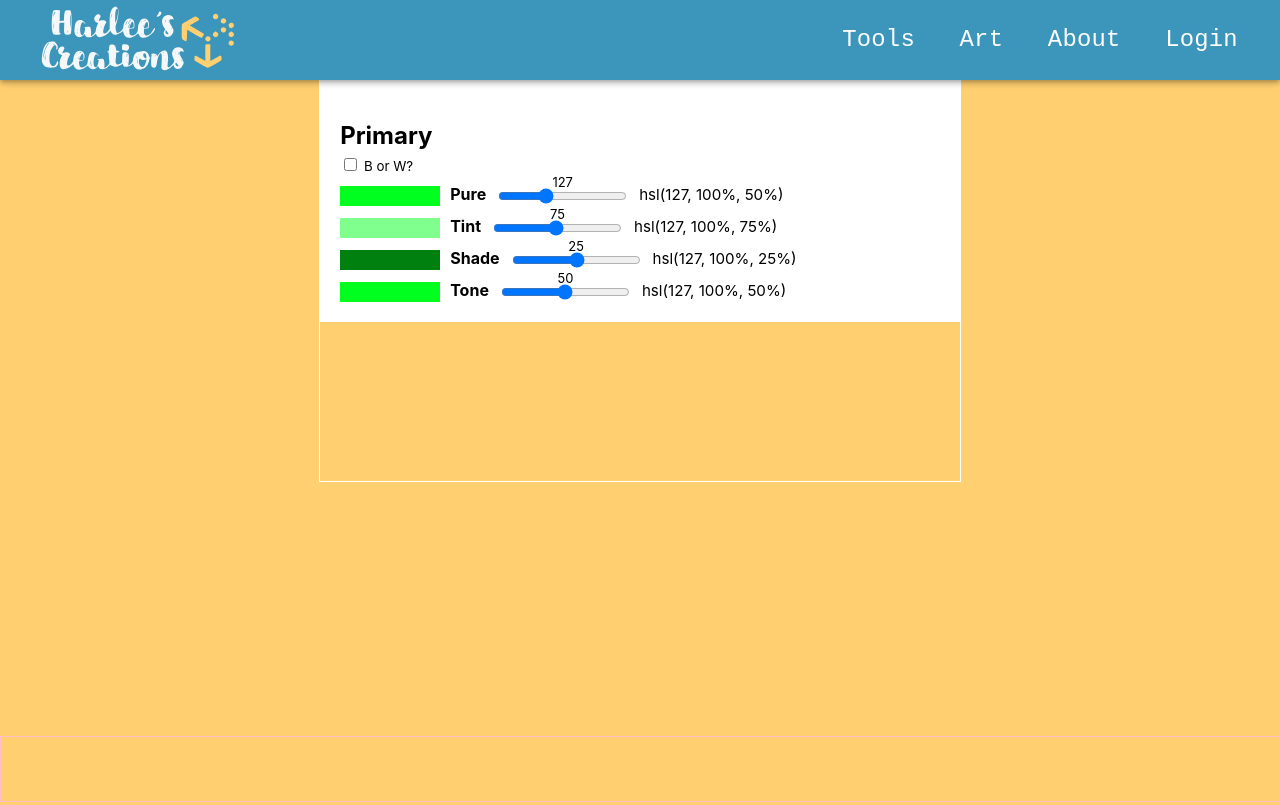
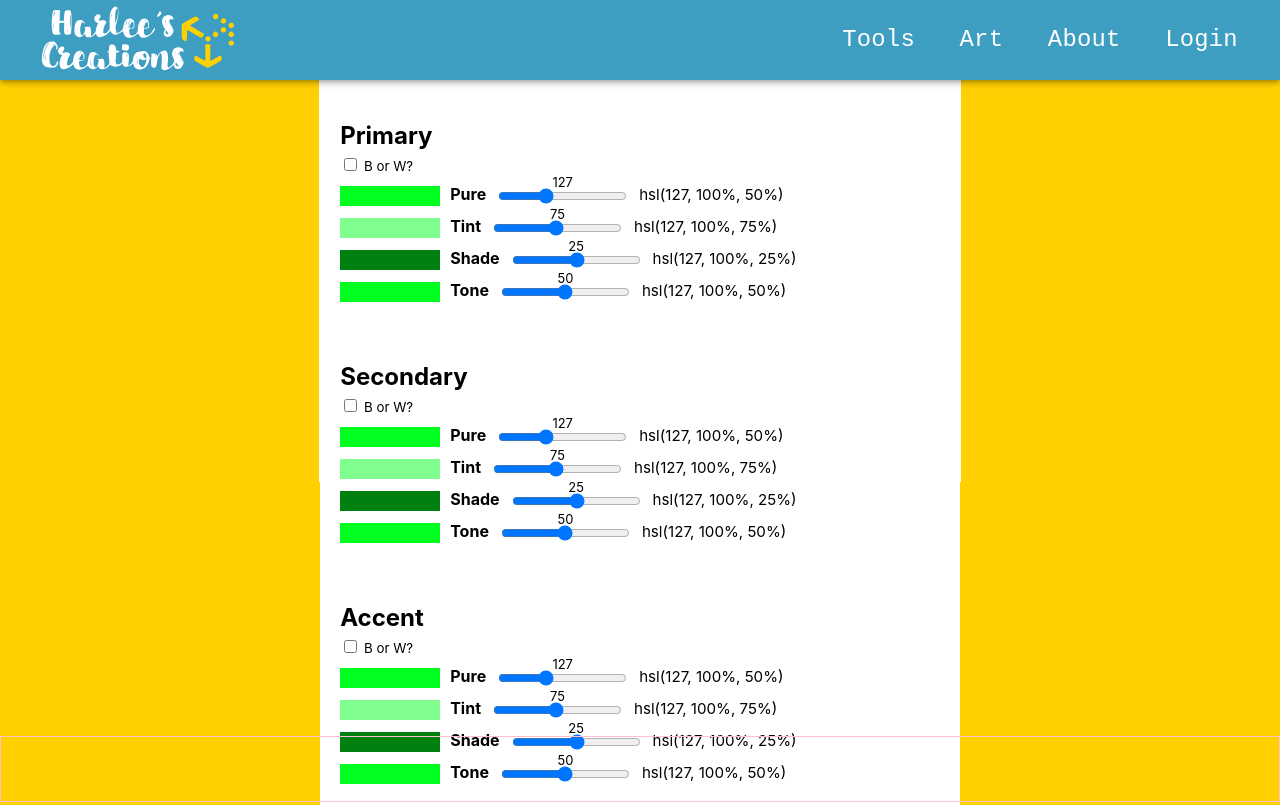
Before and after one commit to JohnsonHarleyR/harlee-creations-foundation, a React (Create React App) app: page /admin/create-zone in a window 1280 px wide. Built offline with nearby package versions, Linux system fonts and the light colour scheme.

Commit message:
Changed how default theme is set up for the sake of the new theme settings.

```diff
--- a/src/common/components/layout/theme/exports/default.js
+++ b/src/common/components/layout/theme/exports/default.js
@@ -4,13 +4,26 @@ import { ThemeName } from "../../../../constants/theme";
 
 const DefaultTheme = {
   logoProps: {
-    cornerLogoTextColor: '--primary-100',
-    cornerLogoIconColor: '--secondary-300',
-    mainLogoTextColor: '--secondary-100',
-    mainLogoIconColor: '--primary-300',
+    cornerLogoTextColor: '--accent-tint',
+    cornerLogoIconColor: '--primary-pure',
+    mainLogoTextColor: '--accent-tint',
+    mainLogoIconColor: '--primary-pure',
   },
   cssProps: {
-    '--primary-100': '#F4F8F9',
+    '--primary-pure': 'hsl(49, 100%, 50%)',
+    '--primary-tint': 'hsl(49, 100%, 50%)',
+    '--primary-shade': 'hsl(49, 100%, 25%)',
+    '--primary-tone': 'hsl(49, 100%, 50%)',
+
+    '--secondary-pure': 'hsl(196, 100%, 50%)',
+    '--secondary-tint': 'hsl(196, 100%, 75%)',
+    '--secondary-shade': 'hsl(196, 100%, 33%)',
+    '--secondary-tone': 'hsl(196, 51%, 50%)',
+
+    '--accent-pure': 'hsl(202, 0%, 50%)',
+    '--accent-tint': 'hsl(202, 0%, 100%)',
+    '--accent-shade': 'hsl(202, 0%, 0%)',
+    '--accent-tone': 'hsl(202, 32%, 50%)',
 
     '--primary-100': '#F4F8F9',
     '--primary-200': '#A9D1E3',
@@ -24,9 +37,9 @@ const DefaultTheme = {
     '--secondary-400': '#FFBC37',
     '--secondary-500': '#E29700',
 
-    '--font-color-1': '#FFF',
-    '--font-color-2': '#000',
-    '--font-color-3': '--primary-400',
+    '--font-color-1': '--accent-tint',
+    '--font-color-2': '--accent-tint',
+    '--font-color-3': '--secondary-tone',
 
     '--font-family-1': 'Impact',
     '--font-family-2': 'Courier New',
@@ -45,9 +58,9 @@ const DefaultTheme = {
     '--nav-item-color': '--font-color-1',
     '--nav-item-padding-left': '2ch',
 
-    '--bg-header-color': '--primary-400',
-    '--bg-primary-color': '--secondary-300',
-    '--bg-secondary-color': '--secondary-300',
+    '--bg-header-color': '--secondary-tone',
+    '--bg-primary-color': '--primary-pure',
+    '--bg-secondary-color': '--primary-pure',
   },
 
 };
--- a/src/common/components/layout/theme/helpers/theme-helper.js
+++ b/src/common/components/layout/theme/helpers/theme-helper.js
@@ -39,12 +39,23 @@ export const implementTheme = (themeName, changeProperties) => {
       ? cssProps[prop]
       : getDefaultValueForProperty(prop);
 
-    // If a value happens to be another CSS root variable name rather than
-    // an actual value, that means to set that root value to another value
-    // inside the theme. (I.e. the one with the root variable name.)
-    value = !isVariableName(value)
-      ? value
-      : cssProps[value];
+    let isVarName;
+    do {
+
+        isVarName = isVariableName(value);
+
+        // If a value happens to be another CSS root variable name rather than
+        // an actual value, that means to set that root value to another value
+        // inside the theme. (I.e. the one with the root variable name.)
+        value = !isVarName
+        ? value
+        : cssProps[value];
+
+        console.log(`isVarName? `, isVarName);
+
+    } while (isVarName);
+
+
 
     // set the property - this should change css values in the main layout
     if (value !== undefined) {
--- a/src/pages/admin/CreateZone/index.js
+++ b/src/pages/admin/CreateZone/index.js
@@ -8,7 +8,19 @@ const CreateZone = ({
 
 }) => {
 
-    const [colors, setColors] = useState({
+    const [primaryColors, setPrimaryColors] = useState({
+        pure: null,
+        tint: null,
+        shade: null,
+        tone: null,
+    });
+    const [secondaryColors, setSecondaryColors] = useState({
+        pure: null,
+        tint: null,
+        shade: null,
+        tone: null,
+    });
+    const [accentColors, setAccentColors] = useState({
         pure: null,
         tint: null,
         shade: null,
@@ -18,7 +30,9 @@ const CreateZone = ({
 
   return (
     <Wrap>
-      <ColorModifier paletteName={"Primary"} setColors={setColors} />
+      <ColorModifier paletteName={"Primary"} setColors={setPrimaryColors} />
+      <ColorModifier paletteName={"Secondary"} setColors={setSecondaryColors} />
+      <ColorModifier paletteName={"Accent"} setColors={setAccentColors} />
     </Wrap>
   );
 }
```
